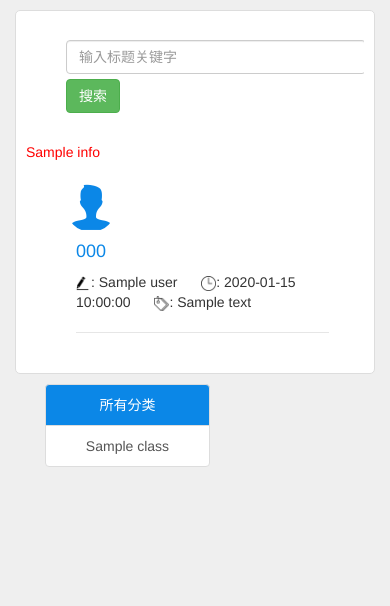
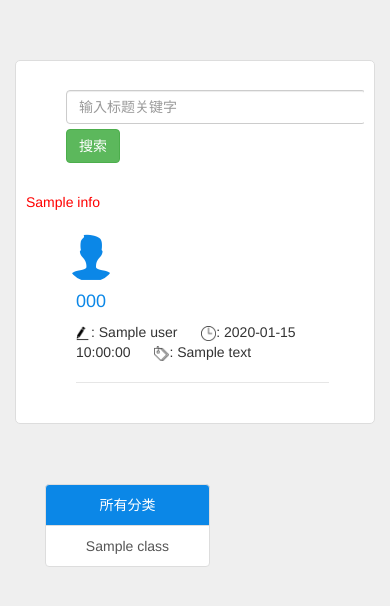
Before and after one commit to Yepeng-hup/flask-vue-errShare, a Flask app: template templates/front/index.html in a window 390 px wide. Shown: the top 606 px of the page. Run offline with Flask 2, Linux system fonts and the light colour scheme; the template is opened without the code that fills it: most values are stand-ins (such as "Sample title", 1, 10 or a date in 2020); parts of the project's set-up code (start-up, migrations or seed data) failed here and were passed over; some libraries are stand-ins or nearby versions.

Commit message:
update file

```diff
--- a/templates/front/index.html
+++ b/templates/front/index.html
@@ -16,12 +16,12 @@
 
 <body style="background-color: #efefef">
   <div>
-        <nav class="collapse navbar-collapse" style="background-color: #0b87e7;">
+        <nav class="collapse navbar-collapse header" style="background-color: #0b87e7;top: 0;z-index: 999;position: fixed;width: 100%;">
           <span class="navbar-brand" style="color: #eeeeee">errShare</span>
         </nav>
   </div>
 
-  <div class="col-xs-12 col-md-9">
+  <div class="col-xs-12 col-md-9" style="margin-top: 50px">
     <div class="post-group backg">
               <ul class="post-group-head">
                   <form class="navbar-form navbar-left" method="post" action="{{ url_for('admin.admin_search') }}" enctype="multipart/form-data">
@@ -61,7 +61,7 @@
   </div>
 
 
-  <div class="col-xs-6 col-md-2" style="margin-left: 30px">
+  <div class="col-xs-6 col-md-2" style="margin-left: 30px; margin-top: 50px">
           <div class="list-group" style="margin-top: 10px">
               <a href="/index" class="list-group-item" style="text-align: center; background-color: #0b87e7;color: #ffffff">所有分类</a>
               {% for i in all_class_list %}
```
